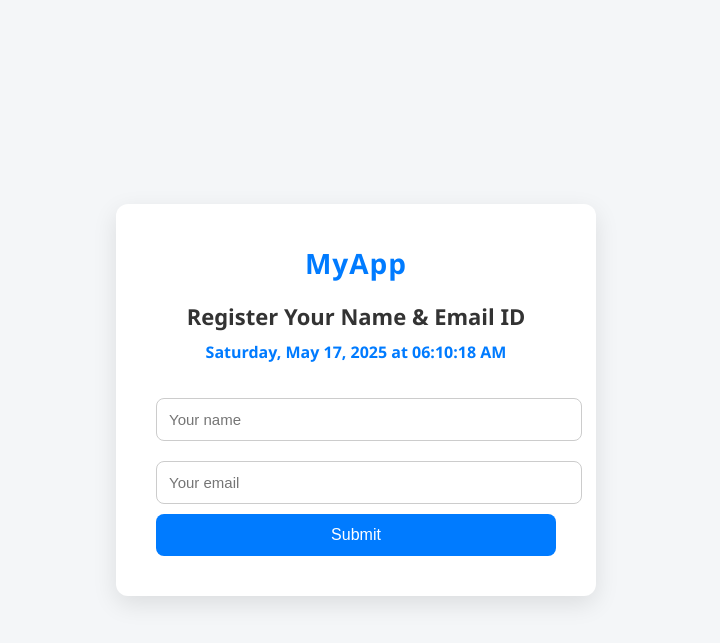
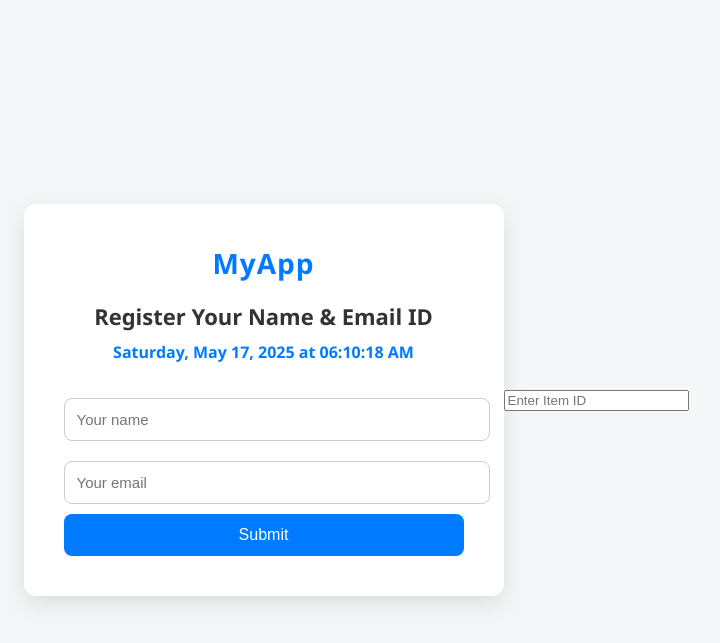
Before and after one commit to AzamCloudOps/flask-py-app, a Flask app: page / in a window 1280 px wide. Shown: the top 643 px of the page, without its empty margins (284-1004 px from the left). Run offline with Flask 3, Linux system fonts and the light colour scheme.

Commit message:
Add Item ID field

```diff
--- a/templates/form.html
+++ b/templates/form.html
@@ -134,5 +134,8 @@
         updateDateTime();
         setInterval(updateDateTime, 1000);
     </script>
+<input type="number" name="itemId" placeholder="Enter Item ID" required>
+
+
 </body>
 </html>
```
